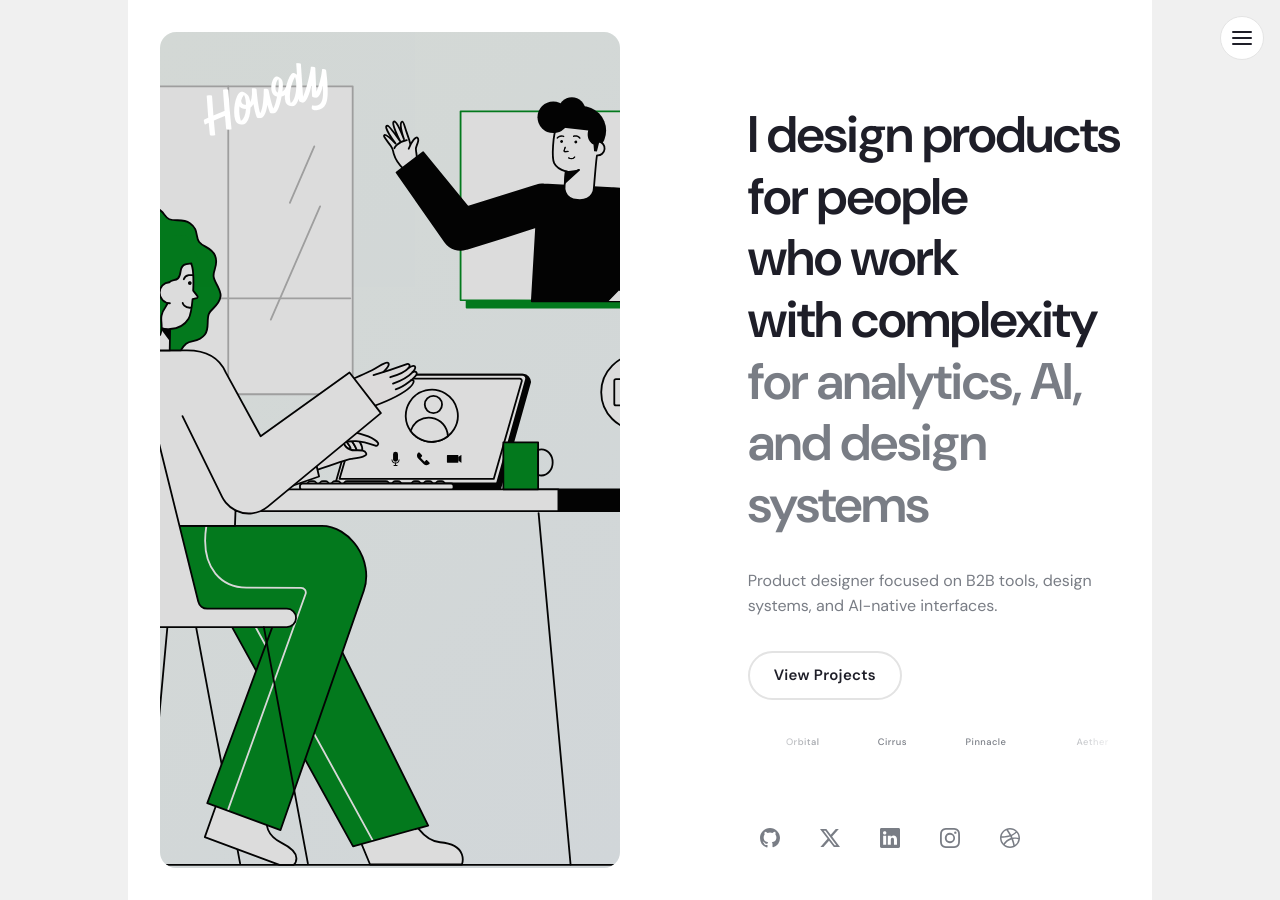
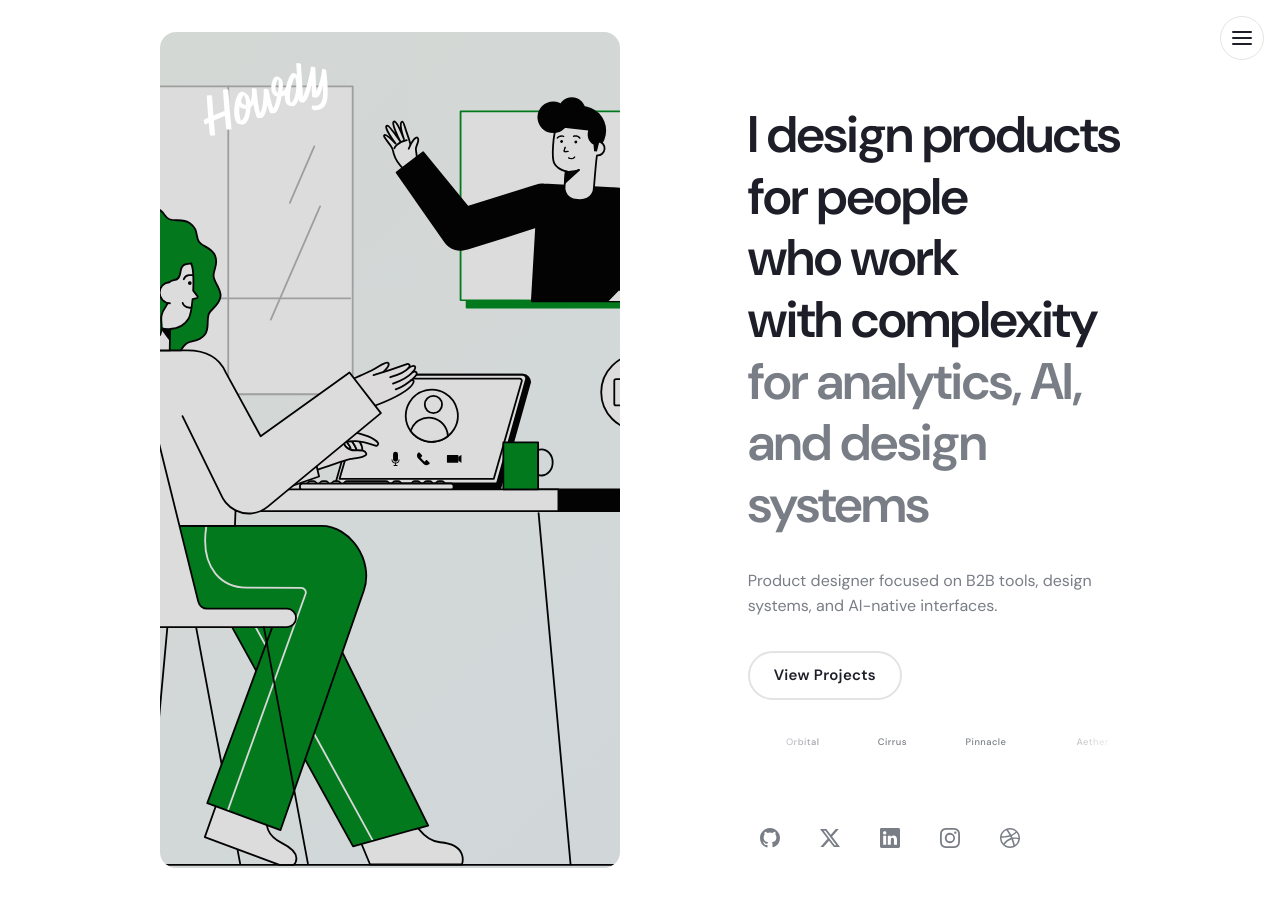
Before and after one commit to howdyitskyle/howdy-jekyll-theme, a Jekyll site: the page built from index.html, in a window 1280 px wide. Built offline with Jekyll 4.4.1, drawn with Linux system fonts in a browser that asks for light colours.

Commit message:
Release v1.0.3
* Fix body background to match main-container

* Bump version to 1.0.3

```diff
--- a/_sass/_base.scss
+++ b/_sass/_base.scss
@@ -20,7 +20,7 @@ html, body {
 }
 
 body {
-  background-color: var(--howdy-bg-light-gray);
+  background-color: var(--howdy-bg-white);
   color: var(--howdy-text-primary);
   font-family: var(--howdy-font-primary);
   font-size: 16px;
```
Also changed, not shown: howdy-jekyll-theme.gemspec.
